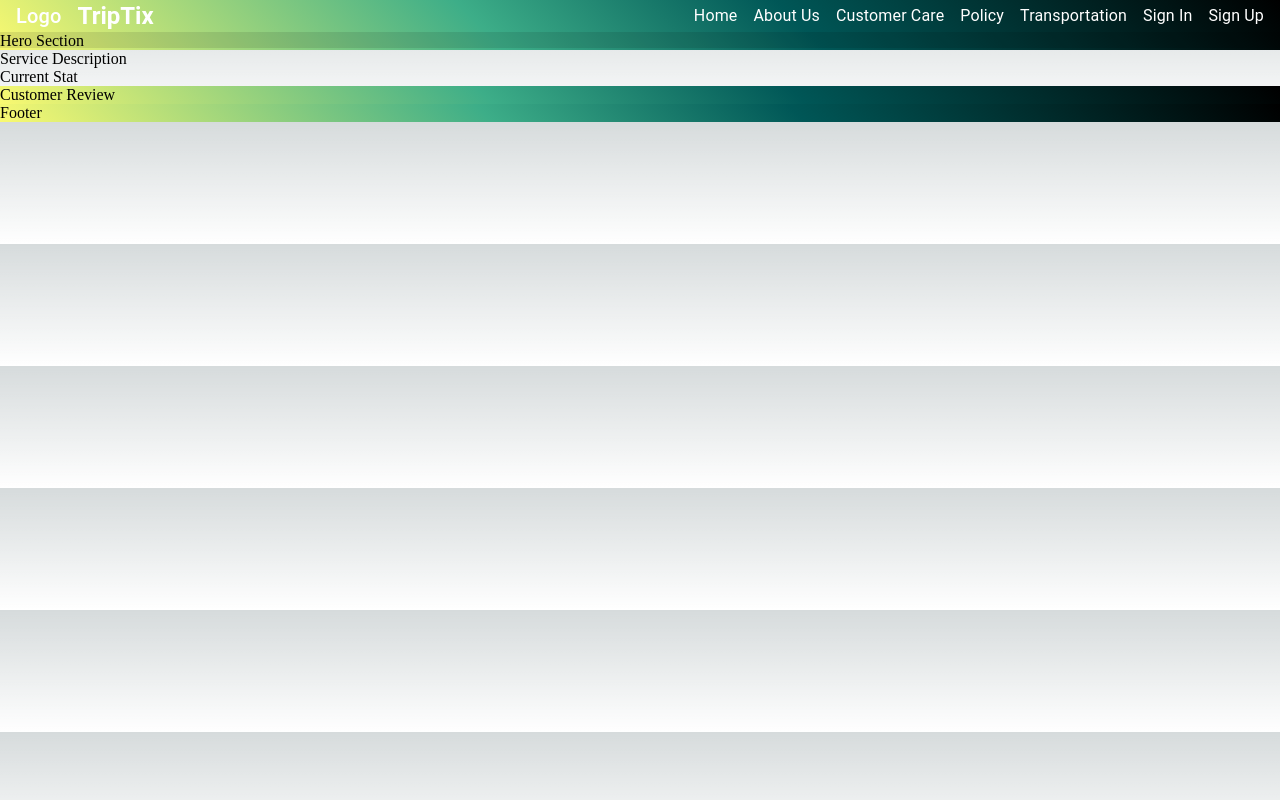
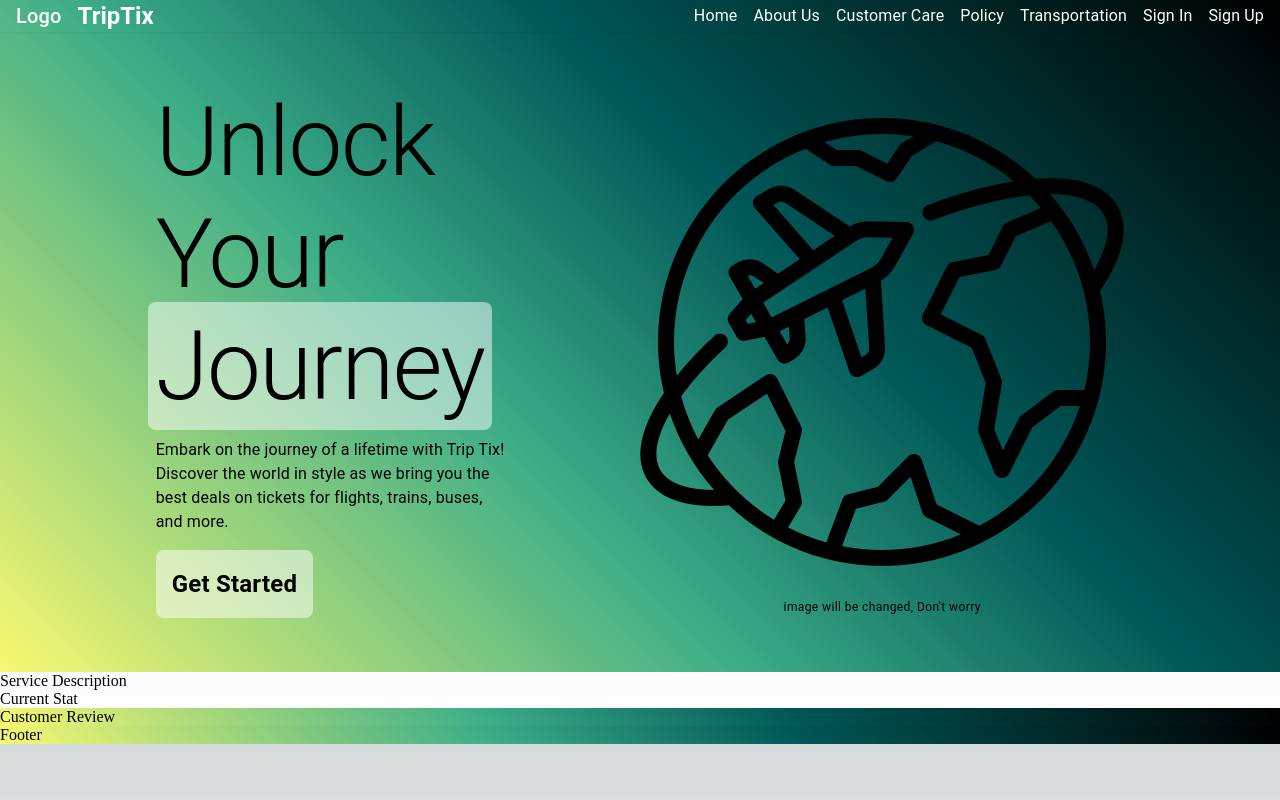
Before and after one commit to Trip-Tix/client-site, a Next.js app: page / in a window 1280 px wide. Built offline with nearby package versions, Linux system fonts and the light colour scheme.

Commit message:
Hero Section done

```diff
--- /dev/null
+++ b/src/components/landing-page/get-started.tsx
@@ -0,0 +1,48 @@
+import { useSpring, animated } from "@react-spring/web";
+import { Box, Typography } from "@mui/material";
+import { use, useEffect, useState } from "react";
+
+export default function GetStarted() {
+  const [hovered, setHovered] = useState(false);
+  const [clicked, setClicked] = useState(false);
+
+  const buttonSpring = useSpring({
+    backgroundColor: hovered ? "rgba(0, 0, 0, 0.2)" : "rgba(255, 255, 255, 0.5)",
+    borderRadius: "0.5rem",
+    padding: clicked ? "0.4rem 0.6rem" : "0.5rem",
+    config: { tension: 300, friction: 10 },
+  });
+
+
+
+  return (
+    <animated.div
+      onMouseEnter={() => setHovered(true)}
+      onMouseLeave={() => {
+        setHovered(false);
+        setClicked(false);
+      }}
+      onMouseDown={() => setClicked(true)}
+      onMouseUp={() => setClicked(false)}
+      style={buttonSpring}
+    >
+      <Box
+        sx={{
+          borderRadius: "0.5rem",
+          padding: "0.5rem",
+        }}
+      >
+        <Typography
+          variant={"body1"}
+          sx={{
+            color: "black",
+            fontWeight: "bold",
+            fontSize: "1.5rem",
+          }}
+        >
+          Get Started
+        </Typography>
+      </Box>
+    </animated.div>
+  );
+}
--- a/src/components/landing-page/hero-section.tsx
+++ b/src/components/landing-page/hero-section.tsx
@@ -1,10 +1,57 @@
+import { Container, Stack, Typography, Box, Button } from "@mui/material";
+import image from "@public/travel.png";
+import GetStarted from "@components/landing-page/get-started"
 
+const HeadLine1 = "Unlock Your";
+const HeadLine2 = "Journey";
 
+const subHeadLine = `Embark on the journey of a lifetime with Trip Tix!
+Discover the world in style as we bring you the best deals on tickets
+for flights, trains, buses, and more.`;
+
+const buttonLabel = "Get Started";
 
 export default function HeroSection() {
-    return (
-        <div>
-            Hero Section
-        </div>
-    );
+  return (
+    <Stack
+      sx={{ height: "80vh"}}
+      alignContent={"center"}
+      alignItems={"center"}
+      justifyContent={"center"}
+      padding={"10rem"}
+    >
+      <Stack direction="row" justifyContent={"center"} alignItems={"center"} spacing={'10vw'}>
+        <Stack
+          direction={"column"}
+          justifyContent={"center"}
+          alignItems={"flex-start"}
+          width={"50%"}
+        >
+          <Typography variant={"h1"}>{HeadLine1}</Typography>
+          <Typography variant={"h1"} sx={{
+            color: "black",
+            backgroundColor: "rgba(255,255,255,0.5)",
+            borderRadius: "0.5rem",
+            margin: "-0.5rem",
+            padding: "0.5rem",
+          }}>{HeadLine2}</Typography>
+          <Typography variant={"body1"} sx ={{
+            marginTop: "1rem",
+            maxWidth: "40rem",
+            marginBottom: "1rem",
+          }}>{subHeadLine}</Typography>
+          <GetStarted/>
+        </Stack>
+        <Stack
+          direction={"column"}
+          justifyContent={"center"}
+          alignItems={"center"}
+          width={"50%"}
+        >
+          <img src={image.src} alt="hero-section" />
+          <Typography variant={"caption"}>image will be changed, Don't worry</Typography>
+        </Stack>
+      </Stack>
+    </Stack>
+  );
 }
--- a/src/components/landing-page/navbar.tsx
+++ b/src/components/landing-page/navbar.tsx
@@ -42,7 +42,7 @@ export default function Navbar() {
         paddingRight: "1rem",
         borderRadiusBottomLeft: "1rem",
         borderRadiusBottomRight: "1rem",
-        boxShadow: "0 0 0 1rem rgba(0,0,0,0.1)",
+        boxShadow: "0 0 0 0.1rem rgba(0,0,0,0.05)",
       }}
     >
       <Stack
```
Also changed, not shown: public/travel.png (added).
